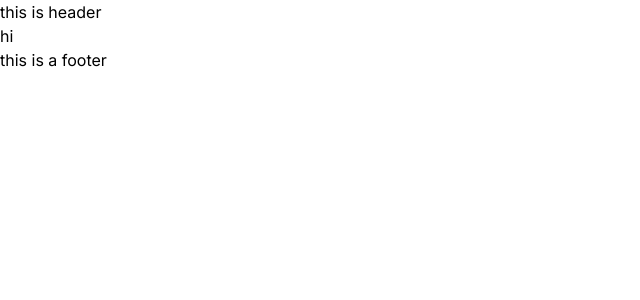
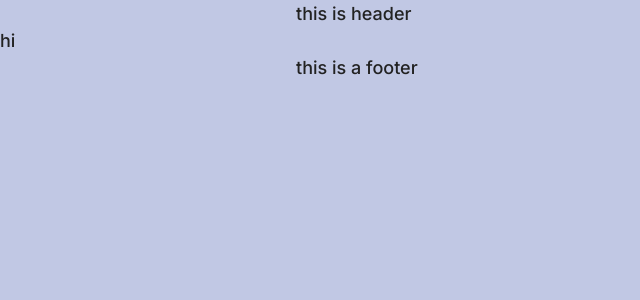
Before and after one commit to melyasanya/k2art, a Next.js app: page / in a window 1280 px wide. Shown: the top 300 px of the page, without its empty margins (0-640 px from the left). Built offline with nearby package versions, Linux system fonts and the light colour scheme.

Commit message:
tailwind config and container

```diff
--- a/src/app/globals.css
+++ b/src/app/globals.css
@@ -2,7 +2,7 @@
 @tailwind components;
 @tailwind utilities;
 
-:root {
+/* :root {
   --foreground-rgb: 0, 0, 0;
   --background-start-rgb: 214, 219, 220;
   --background-end-rgb: 255, 255, 255;
@@ -13,6 +13,16 @@
     --foreground-rgb: 255, 255, 255;
     --background-start-rgb: 0, 0, 0;
     --background-end-rgb: 0, 0, 0;
+  }
+} */
+
+@layer base {
+  body {
+    @apply text-small md:text-medium xl:text-large font-medium leading-normal text-black bg-bgColor;
+  }
+
+  section {
+    @apply w-full py-5 md:py-10 xl:py-20;
   }
 }
 
--- a/src/app/page.tsx
+++ b/src/app/page.tsx
@@ -1,5 +1,3 @@
-import Image from "next/image";
-
 export default function Home() {
   return <h1>hi</h1>;
 }
--- /dev/null
+++ b/src/components/Container/Container.tsx
@@ -0,0 +1,13 @@
+import React, { ReactNode } from "react";
+
+interface ContainerProps {
+  children: ReactNode;
+  className?: string;
+}
+
+export const Container: React.FC<ContainerProps> = ({
+  children,
+  className = "",
+}) => {
+  return <div className={`container ${className}`}>{children}</div>;
+};
--- a/src/layout/Footer/Footer.tsx
+++ b/src/layout/Footer/Footer.tsx
@@ -1,3 +1,9 @@
+import { Container } from "@/components/Container/Container";
+
 export const Footer = () => {
-    return <h1>this is a footer</h1>
-}
+  return (
+    <footer>
+      <Container>this is a footer</Container>
+    </footer>
+  );
+};
--- a/src/layout/Header/Header.tsx
+++ b/src/layout/Header/Header.tsx
@@ -1,3 +1,9 @@
+import { Container } from "@/components/Container/Container";
+
 export const Header = () => {
-return <h1>this is header</h1>
-}
+  return (
+    <header>
+      <Container>this is header</Container>
+    </header>
+  );
+};
--- a/tailwind.config.ts
+++ b/tailwind.config.ts
@@ -7,11 +7,44 @@ const config: Config = {
     "./src/app/**/*.{js,ts,jsx,tsx,mdx}",
   ],
   theme: {
+    screens: {
+      sm: "480px",
+      md: "768px",
+      xl: "1440px",
+      dpr: {
+        raw: "screen and (min-device-pixel-ratio: 2)",
+      },
+    },
+
     extend: {
-      backgroundImage: {
-        "gradient-radial": "radial-gradient(var(--tw-gradient-stops))",
-        "gradient-conic":
-          "conic-gradient(from 180deg at 50% 50%, var(--tw-gradient-stops))",
+      container: {
+        center: true,
+        padding: {
+          DEFAULT: "1.25rem",
+          sm: "1.25rem",
+          md: "2.5rem",
+          xl: "5rem",
+        },
+      },
+      colors: {
+        accent: "#5680E9",
+        secondary: "#84CEEB",
+        bgColor: "#C1C8E4",
+        white: "#FFF",
+        black: "#222",
+        violet: "#8860D0",
+        bgModal: "#5AB9EA",
+      },
+      fontFamily: {
+        inter: ["Inter", "sans-serif"],
+      },
+      fontSize: {
+        extraSmall: "8px",
+        small: "12px",
+        base: "14px",
+        middle: "16px",
+        medium: "18px",
+        large: "24px",
       },
     },
   },
```
